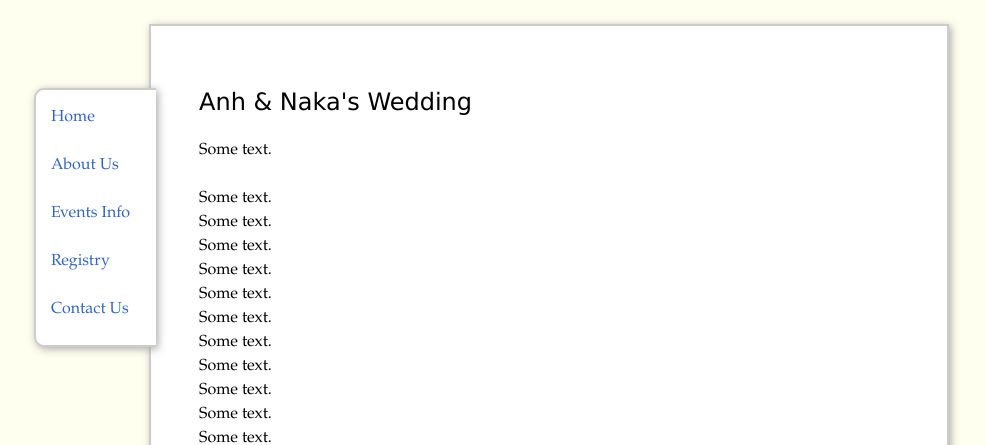
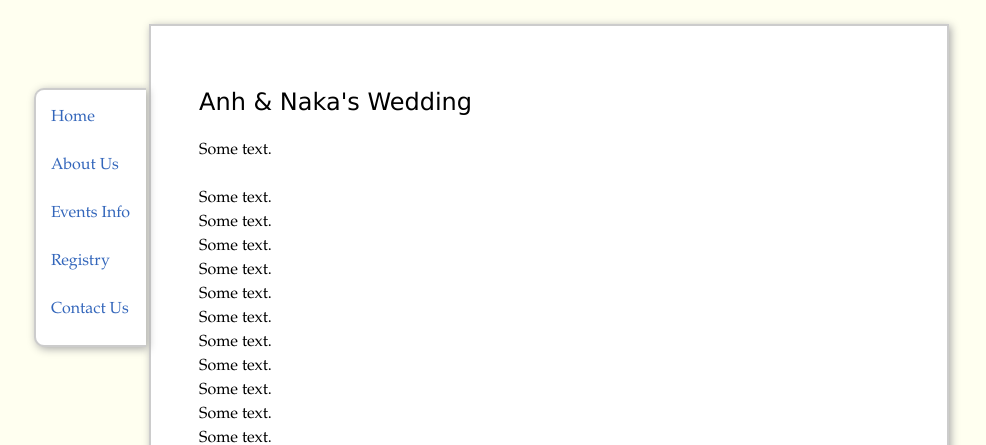
Before and after one commit to trananh/trananh.github.io, a Jekyll site: the page built from wedding/index.html, in a window 1280 px wide. Shown: the top 445 px of the page, without its empty margins (91-1077 px from the left). Built offline with Jekyll 4.4.1, drawn with Linux system fonts in a browser that asks for light colours; nearby versions of some CDN libraries.

Commit message:
Updated wedding page.

```diff
--- a/wedding/index.html
+++ b/wedding/index.html
@@ -18,7 +18,7 @@ title: anh &amp; naka wedding
                                 box-shadow: 2px #aaa 8px 2px;
                                 -webkit-box-shadow: 2px #aaa 8px 2px;
                                 -moz-box-shadow: 2px #aaa 8px 2px;">
-        <div id="navwedding" style="width: 90px;">
+        <div id="navwedding" style="width: 80px;">
             <p><a title="Home" href="#">Home</a></p>
             <p><a title="About Us" href="#about">About Us</a></p>
             <p><a title="Events Info" href="#events">Events Info</a></p>
```
